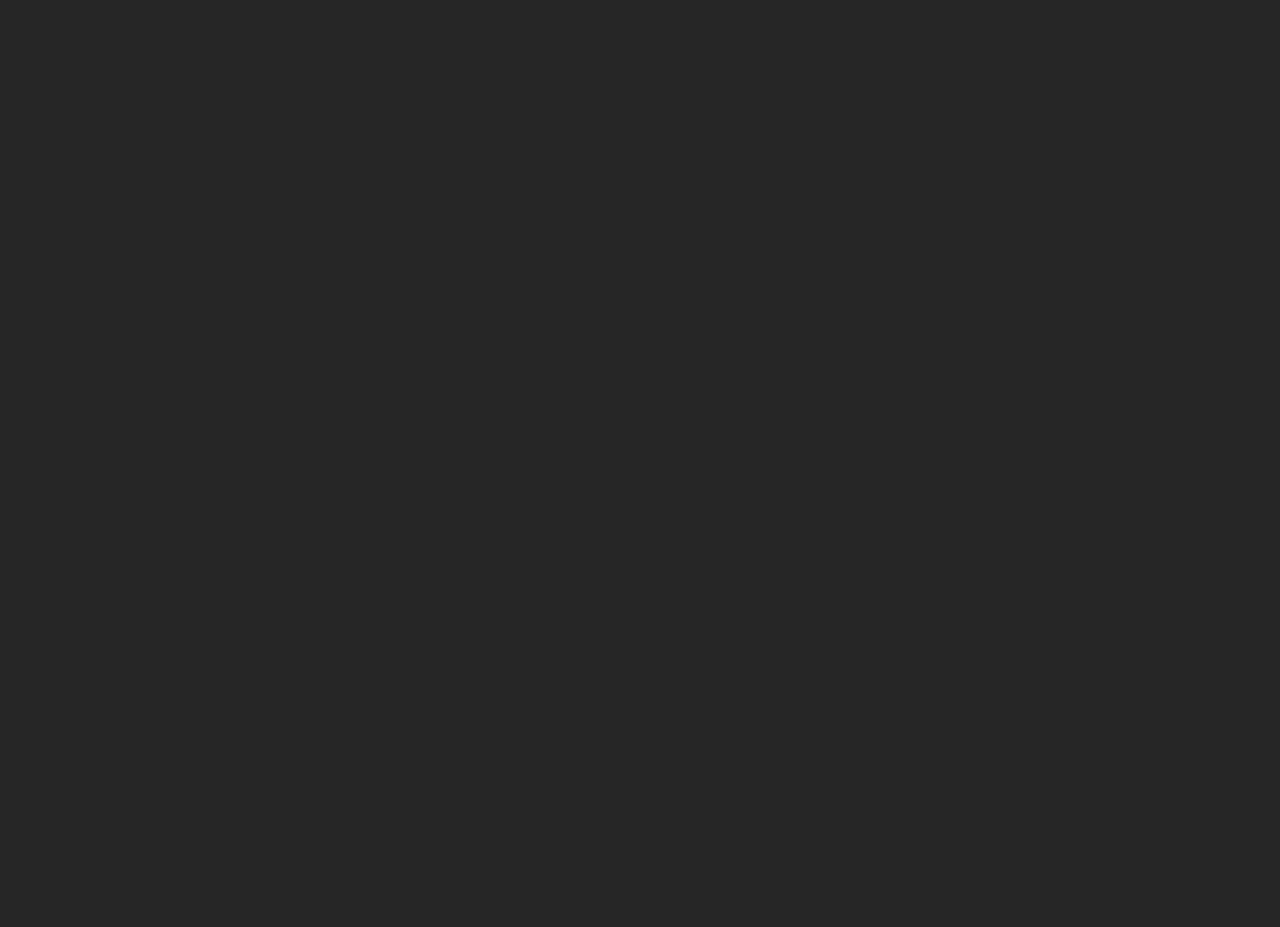
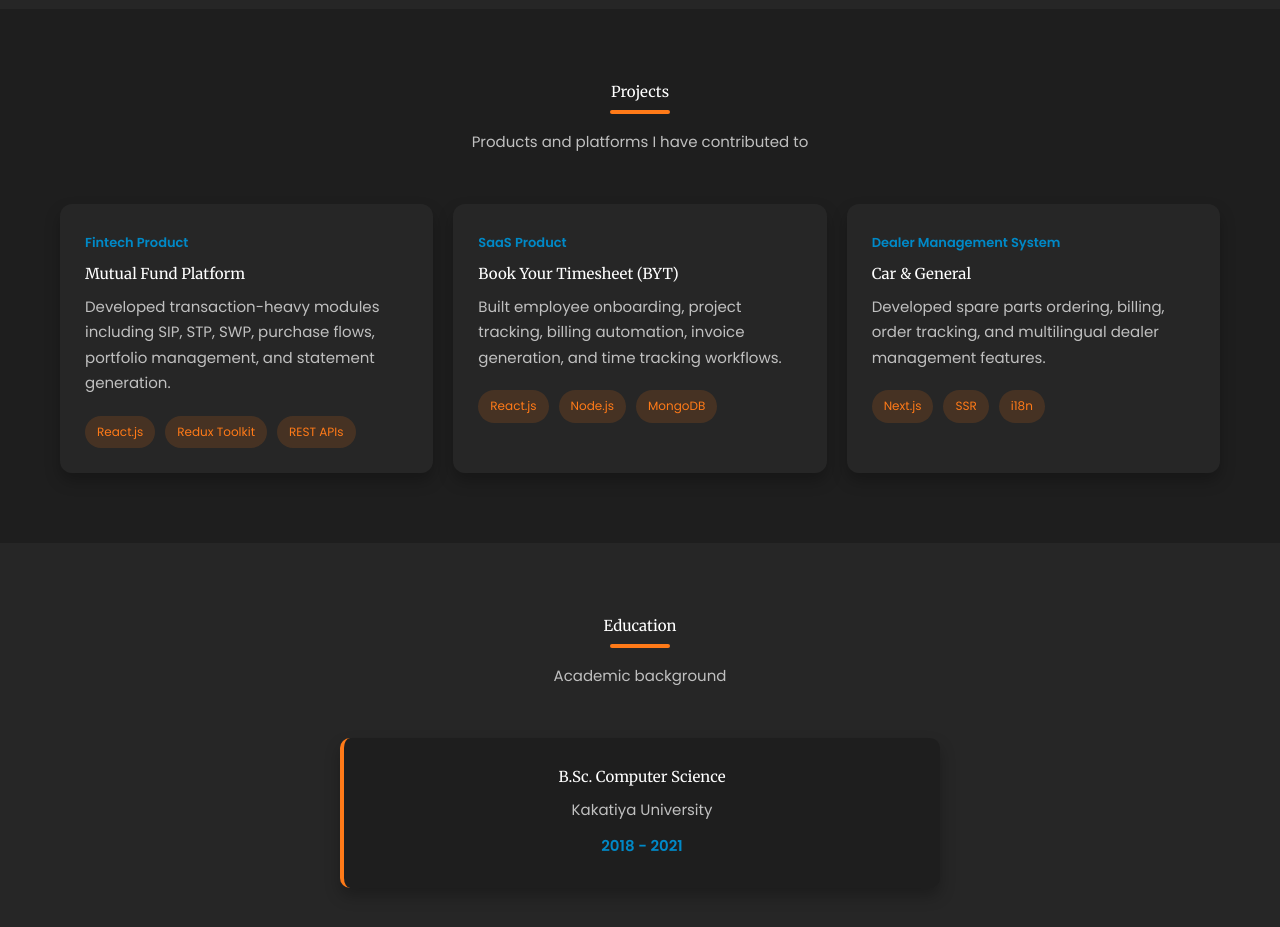
Before and after one commit to srikar1980/srikar-portfolio, a Next.js app: page / in a window 1280 px wide. Shown: the part 3360-4287 px from the top of the page. Before the commit the page ends 3369 px from the top, so only its background shows below. Built offline with nearby package versions, Linux system fonts and the light colour scheme.

Commit message:
Add projects and education sections

```diff
--- a/app/page.tsx
+++ b/app/page.tsx
@@ -1,8 +1,10 @@
+import About from "@/components/About/About";
+import Education from "@/components/Education/Education";
+import Experience from "@/components/Experience/Experience";
 import Header from "@/components/Header/Header";
 import Hero from "@/components/Hero/Hero";
-import About from "@/components/About/About";
+import Projects from "@/components/Projects/Projects";
 import TechStack from "@/components/TechStack/TechStack";
-import Experience from "@/components/Experience/Experience";
 
 export default function Home() {
   return (
@@ -12,6 +14,8 @@ export default function Home() {
       <About />
       <TechStack />
       <Experience />
+      <Projects />
+<Education />
     </>
   );
 }
--- /dev/null
+++ b/components/Education/Education.module.css
@@ -0,0 +1,35 @@
+.educationSection {
+  background: var(--gray-9);
+}
+
+.educationGrid {
+  max-width: 600px;
+  margin: 0 auto;
+}
+
+.educationCard {
+  background: var(--dark);
+
+  padding: 3rem;
+
+  border-left: 4px solid var(--orange);
+
+  border-radius: 1rem;
+
+  box-shadow: var(--box-shadow);
+
+  text-align: center;
+}
+
+.educationCard h3 {
+  margin-bottom: 1rem;
+}
+
+.educationCard p {
+  margin-bottom: 1rem;
+}
+
+.educationCard span {
+  color: var(--blue);
+  font-weight: 600;
+}
--- /dev/null
+++ b/components/Education/Education.tsx
@@ -0,0 +1,34 @@
+import styles from "./Education.module.css";
+import SectionTitle from "@/components/SectionTitle/SectionTitle";
+import { portfolioData } from "@/data/portfolioData";
+
+export default function Education() {
+  return (
+    <section
+      id="education"
+      className={styles.educationSection}
+    >
+      <div className="container">
+        <SectionTitle
+          title="Education"
+          subtitle="Academic background"
+        />
+
+        <div className={styles.educationGrid}>
+          {portfolioData.education.map((item) => (
+            <div
+              key={item.degree}
+              className={styles.educationCard}
+            >
+              <h3>{item.degree}</h3>
+
+              <p>{item.institution}</p>
+
+              <span>{item.year}</span>
+            </div>
+          ))}
+        </div>
+      </div>
+    </section>
+  );
+}
--- /dev/null
+++ b/components/Projects/Projects.module.css
@@ -0,0 +1,61 @@
+.projectsSection {
+  background: var(--dark);
+}
+
+.projectsGrid {
+  display: grid;
+
+  grid-template-columns:
+    repeat(auto-fit, minmax(320px, 1fr));
+
+  gap: 2rem;
+}
+
+.projectCard {
+  background: var(--gray-9);
+
+  padding: 2.5rem;
+
+  border-radius: 1.2rem;
+
+  box-shadow: var(--box-shadow);
+
+  transition: all 0.3s ease;
+}
+
+.projectCard:hover {
+  transform: translateY(-6px);
+}
+
+.category {
+  color: var(--blue);
+
+  font-size: 1.3rem;
+  font-weight: 600;
+}
+
+.projectCard h3 {
+  margin: 1rem 0;
+}
+
+.projectCard p {
+  margin-bottom: 2rem;
+}
+
+.techList {
+  display: flex;
+  flex-wrap: wrap;
+  gap: 1rem;
+}
+
+.techTag {
+  background: rgba(255, 122, 24, 0.15);
+
+  color: var(--orange);
+
+  padding: 0.6rem 1.2rem;
+
+  border-radius: 2rem;
+
+  font-size: 1.2rem;
+}
--- /dev/null
+++ b/components/Projects/Projects.tsx
@@ -0,0 +1,47 @@
+import styles from "./Projects.module.css";
+import SectionTitle from "@/components/SectionTitle/SectionTitle";
+import { portfolioData } from "@/data/portfolioData";
+
+export default function Projects() {
+  return (
+    <section
+      id="projects"
+      className={styles.projectsSection}
+    >
+      <div className="container">
+        <SectionTitle
+          title="Projects"
+          subtitle="Products and platforms I have contributed to"
+        />
+
+        <div className={styles.projectsGrid}>
+          {portfolioData.projects.map((project) => (
+            <div
+              key={project.title}
+              className={styles.projectCard}
+            >
+              <span className={styles.category}>
+                {project.category}
+              </span>
+
+              <h3>{project.title}</h3>
+
+              <p>{project.description}</p>
+
+              <div className={styles.techList}>
+                {project.technologies.map((tech) => (
+                  <span
+                    key={tech}
+                    className={styles.techTag}
+                  >
+                    {tech}
+                  </span>
+                ))}
+              </div>
+            </div>
+          ))}
+        </div>
+      </div>
+    </section>
+  );
+}
--- a/data/portfolioData.ts
+++ b/data/portfolioData.ts
@@ -18,4 +18,88 @@ export const portfolioData = {
     projects: "#projects",
     contact: "#contact",
   },
+  education: [
+  {
+    degree: "B.Sc. Computer Science",
+    institution: "Kakatiya University",
+    year: "2018 - 2021",
+  },
+],
+
+projects: [
+  {
+    title: "Mutual Fund Platform",
+    category: "Fintech Product",
+    technologies: [
+      "React.js",
+      "Redux Toolkit",
+      "REST APIs",
+    ],
+    description:
+      "Developed transaction-heavy modules including SIP, STP, SWP, purchase flows, portfolio management, and statement generation.",
+  },
+
+  {
+    title: "Book Your Timesheet (BYT)",
+    category: "SaaS Product",
+    technologies: [
+      "React.js",
+      "Node.js",
+      "MongoDB",
+    ],
+    description:
+      "Built employee onboarding, project tracking, billing automation, invoice generation, and time tracking workflows.",
+  },
+
+  {
+    title: "Car & General",
+    category: "Dealer Management System",
+    technologies: [
+      "Next.js",
+      "SSR",
+      "i18n",
+    ],
+    description:
+      "Developed spare parts ordering, billing, order tracking, and multilingual dealer management features.",
+  },
+],
+
+  experience: [
+  {
+    company: "Webile Apps (India) Pvt Ltd",
+    duration: "Aug 2024 - Present",
+    project: "Mutual Fund Platform (Fintech)",
+    points: [
+      "Developed transaction-heavy modules including SIP, STP, SWP and purchase flows.",
+      "Built reusable React components improving development speed and consistency.",
+      "Implemented Redux Toolkit for efficient state management.",
+      "Integrated REST APIs for portfolios, transactions and statements.",
+      "Collaborated with backend and product teams to deliver scalable financial workflows.",
+    ],
+  },
+
+  {
+    company: "GAC Digital Pvt Ltd",
+    duration: "Apr 2021 - Jan 2024",
+    project: "GAC Portal & BYT SaaS Platform",
+    points: [
+      "Developed modules for timesheets, payslips and employee operations.",
+      "Migrated legacy class components to React Hooks.",
+      "Built onboarding, project tracking and billing automation features.",
+      "Implemented invoice generation and time tracking workflows.",
+    ],
+  },
+
+  {
+    company: "Car & General (TVS Nigeria)",
+    duration: "Dec 2022 - Mar 2023",
+    project: "Dealer Management System",
+    points: [
+      "Built application using Next.js with SSR.",
+      "Implemented multilingual support using i18n.",
+      "Developed order tracking and invoice generation modules.",
+      "Integrated backend APIs for seamless data flow.",
+    ],
+  },
+],
 };
```
